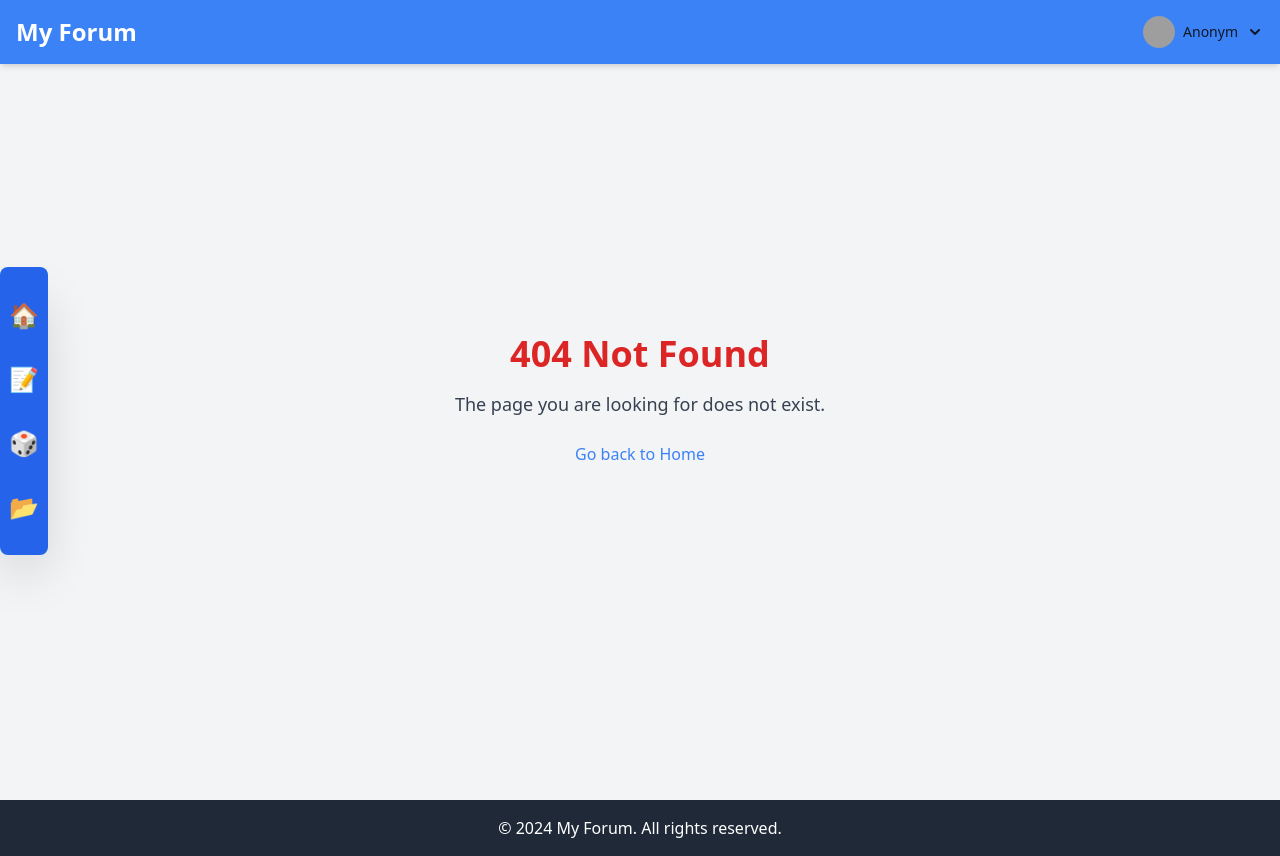
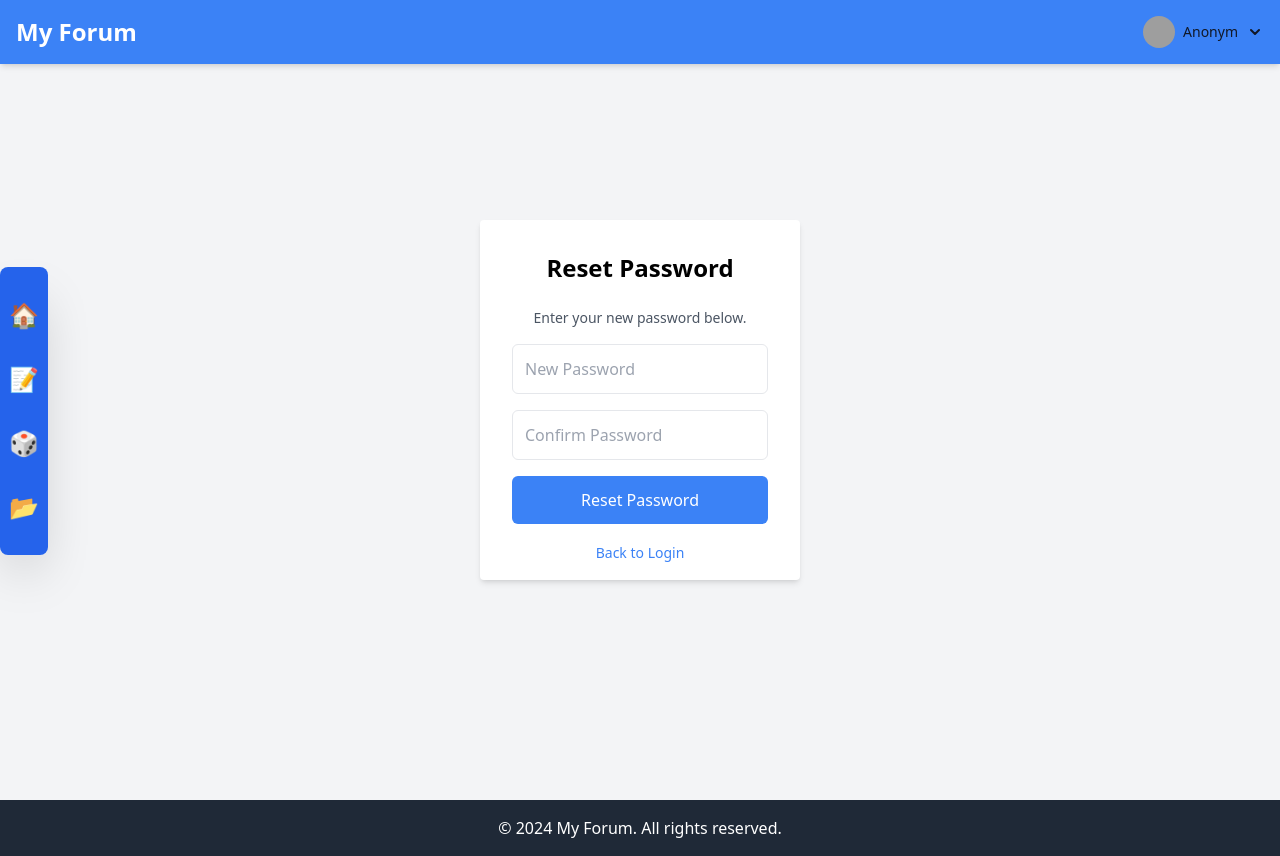
Before and after one commit to nikFinogenov/usofe-front, a React (Create React App) app: page /confirm-reset/1 in a window 1280 px wide. Before the commit this address had no page. Built offline with nearby package versions, Linux system fonts and the light colour scheme.

Commit message:
password forgot

```diff
--- a/src/App.jsx
+++ b/src/App.jsx
@@ -17,6 +17,8 @@ import LoadingSpinner from './components/LoadingSpinner';
 import Notification from './components/Notification';
 import Profile from './pages/Profile';
 import Settings from './pages/Settings'
+import ForgotPassword from './pages/ForgotPassord';
+import ConfirmResetPassword from './pages/ConfirmResetPassword';
 function ScrollToTop() {
     const { pathname } = useLocation();
 
@@ -52,6 +54,8 @@ function AppContent() {
                                     <Route path="/categories/:category_id/posts" element={<Category />} />
                                     <Route path="/profile" element={<Profile />} />
                                     <Route path="/settings" element={<Settings />} />
+                                    <Route path="/forgot-password" element={<ForgotPassword />} />
+                                    <Route path="/confirm-reset/:token" element={<ConfirmResetPassword />} />
                                     <Route path='*' element={<Error />} />
                                 </Routes>
                             </main>
--- /dev/null
+++ b/src/pages/ConfirmResetPassword.jsx
@@ -0,0 +1,91 @@
+import { useState, useContext } from 'react';
+import { useParams, useNavigate } from 'react-router-dom';
+import { NotifyContext } from '../context/NotifyContext';
+import LoadingSpinner from '../components/LoadingSpinner';
+import { passwordResetConfirm } from '../services/userService';
+
+function ConfirmResetPassword() {
+    const [newPassword, setNewPassword] = useState('');
+    const [confirmPassword, setConfirmPassword] = useState('');
+    const [errors, setErrors] = useState({});
+    const [serverError, setServerError] = useState('');
+    const [loading, setLoading] = useState(false);
+    const showNotification = useContext(NotifyContext);
+    const navigate = useNavigate();
+    const { token } = useParams();
+
+    const validate = () => {
+        const errors = {};
+        if (newPassword.length < 6) errors.newPassword = "Password must be at least 6 characters";
+        if (newPassword !== confirmPassword) errors.confirmPassword = "Passwords must match";
+        return errors;
+    };
+
+    const handleSubmit = async (e) => {
+        e.preventDefault();
+        setServerError('');
+        setLoading(true);
+
+        const validationErrors = validate();
+        setErrors(validationErrors);
+        if (Object.keys(validationErrors).length > 0) {
+            setLoading(false);
+            return;
+        }
+
+        try {
+            await passwordResetConfirm(token, newPassword);
+            showNotification('Your password has been reset successfully.', 'success');
+            navigate('/login');
+        } catch (error) {
+            setServerError(error.response?.data?.error || 'An error occurred while resetting your password.');
+        } finally {
+            setLoading(false);
+        }
+    };
+
+    return (
+        loading ? (<LoadingSpinner />) : (
+            <div className="flex items-center justify-center min-h-screen">
+                <div className="bg-white px-8 pt-8 pb-4 rounded shadow-md w-80">
+                    <h1 className="text-2xl font-semibold text-center mb-6">Reset Password</h1>
+                    <p className="text-sm text-gray-600 mb-4 text-center">
+                        Enter your new password below.
+                    </p>
+                    <form onSubmit={handleSubmit} className="flex flex-col">
+                        <div className="mb-4">
+                            <input
+                                type="password"
+                                value={newPassword}
+                                onChange={(e) => setNewPassword(e.target.value)}
+                                placeholder="New Password"
+                                className="p-3 border rounded-md focus:outline-none focus:ring-2 focus:ring-blue-500 w-full"
+                            />
+                            {errors.newPassword && <p className="text-red-500 text-sm mt-1">{errors.newPassword}</p>}
+                        </div>
+
+                        <div className="mb-4">
+                            <input
+                                type="password"
+                                value={confirmPassword}
+                                onChange={(e) => setConfirmPassword(e.target.value)}
+                                placeholder="Confirm Password"
+                                className="p-3 border rounded-md focus:outline-none focus:ring-2 focus:ring-blue-500 w-full"
+                            />
+                            {errors.confirmPassword && <p className="text-red-500 text-sm mt-1">{errors.confirmPassword}</p>}
+                        </div>
+
+                        <button type="submit" className="bg-blue-500 text-white p-3 rounded-md hover:bg-blue-600">
+                            Reset Password
+                        </button>
+                    </form>
+                    {serverError && <div className="bg-red-500 text-white p-3 rounded mt-5">{serverError}</div>}
+                    <div className="text-center mt-4">
+                        <a href="/login" className="text-sm text-blue-500 hover:underline">Back to Login</a>
+                    </div>
+                </div>
+            </div>
+        ));
+}
+
+export default ConfirmResetPassword;
--- /dev/null
+++ b/src/pages/ForgotPassord.jsx
@@ -0,0 +1,61 @@
+import { useState, useContext } from 'react';
+import { useNavigate } from 'react-router-dom';
+import { NotifyContext } from '../context/NotifyContext';
+import LoadingSpinner from '../components/LoadingSpinner';
+import { passwordReset } from '../services/userService';
+
+function ForgotPassword() {
+    const [email, setEmail] = useState('');
+    const [loading, setLoading] = useState(false);
+    const [serverError, setServerError] = useState('');
+    const showNotification = useContext(NotifyContext);
+    const navigate = useNavigate();
+
+    const handleSubmit = async (e) => {
+        e.preventDefault();
+        setServerError('');
+        setLoading(true);
+        try {
+            // Mock API call to request password reset
+            // await fakeApiRequestPasswordReset(email);
+            await passwordReset(email)
+            showNotification('Password reset instructions have been sent to your email.', 'success');
+            navigate('/login');
+        } catch (error) {
+            setServerError(error.response.data.error);
+            // showNotification(error.response.data.error, 'info');
+        } finally {
+            setLoading(false);
+        }
+    };
+
+    return (
+        loading ? (<LoadingSpinner />) : (
+            <div className="flex items-center justify-center min-h-screen">
+                <div className="bg-white px-8 pt-8 pb-4 rounded shadow-md w-80">
+                    <h1 className="text-2xl font-semibold text-center mb-2">Forgot Password</h1>
+                    <p className="text-sm text-gray-600 mb-4 text-center">
+                        Please enter the e-mail address you provided during registration.
+                    </p>
+                    <form onSubmit={handleSubmit} className="flex flex-col">
+                        <input
+                            type="email"
+                            value={email}
+                            onChange={(e) => setEmail(e.target.value)}
+                            placeholder="Email"
+                            className="p-3 mb-4 border rounded-md focus:outline-none focus:ring-2 focus:ring-blue-500"
+                        />
+                        <button type="submit" className="bg-blue-500 text-white p-3 rounded-md hover:bg-blue-600">
+                            Reset Password
+                        </button>
+                    </form>
+                    {serverError && <div className="bg-red-500 text-white p-3 rounded mt-5">{serverError}</div>}
+                    <div className="text-center mt-4">
+                        <a href="/login" className="text-sm text-blue-500 hover:underline">Back to Login</a>
+                    </div>
+                </div>
+            </div>
+        ));
+}
+
+export default ForgotPassword;
--- a/src/pages/Login.jsx
+++ b/src/pages/Login.jsx
@@ -1,5 +1,3 @@
-// src/pages/LoginPage.jsx
-
 import { useState, useContext } from 'react';
 import { AuthContext } from '../context/AuthContext';
 import { useNavigate } from 'react-router-dom';
@@ -10,6 +8,7 @@ function Login() {
     const { login } = useContext(AuthContext);
     const [email, setEmail] = useState('');
     const [password, setPassword] = useState('');
+    // const [rememberMe, setRememberMe] = useState(false);
     const showNotification = useContext(NotifyContext);
     const [serverError, setServerError] = useState('');
     const [loading, setLoading] = useState(false);
@@ -26,17 +25,22 @@ function Login() {
                 navigate('/');
             }
         } catch (error) {
-            // console.log(error.response.data.error);
             setServerError(error.response.data.error);
         } finally {
             setLoading(false);
         }
     };
 
+    // useEffect(() => {
+    //     if(rememberMe)  {
+
+    //     }
+    // }, [rememberMe]);
+
     return (
         loading ? (<LoadingSpinner />) : (
         <div className="flex items-center justify-center min-h-screen">
-            <div className="bg-white p-8 rounded shadow-md w-80">
+            <div className="bg-white px-8 pt-8 pb-4 rounded shadow-md w-80">
                 <h1 className="text-2xl font-semibold text-center mb-6">Login</h1>
                 <form onSubmit={handleSubmit} className="flex flex-col">
                     <input
@@ -53,11 +57,26 @@ function Login() {
                         placeholder="Password"
                         className="p-3 mb-4 border rounded-md focus:outline-none focus:ring-2 focus:ring-blue-500"
                     />
+                    {/* <div className="flex items-center mb-4">
+                        <input
+                            type="checkbox"
+                            checked={rememberMe}
+                            onChange={(e) => setRememberMe(e.target.checked)}
+                            className="mr-2"
+                        />
+                        <span>Remember me</span>
+                    </div> */}
                     <button type="submit" className="bg-blue-500 text-white p-3 rounded-md hover:bg-blue-600">
                         Login
                     </button>
                 </form>
                 {serverError && <div className="bg-red-500 text-white p-3 rounded mt-5">{serverError}</div>}
+                <div className="text-right mb-2">
+                    <a href="/forgot-password" className=" text-xs text-blue-500 hover:underline">Forgot password?</a>
+                </div>
+                <div className="text-center">
+                    <a href="/register" className="text-sm text-blue-500 hover:underline">Don't have an account?</a>
+                </div>
             </div>
         </div>
     ));
--- a/src/pages/Register.jsx
+++ b/src/pages/Register.jsx
@@ -1,4 +1,3 @@
-// Register.js
 import { useState, useContext } from 'react';
 import { AuthContext } from '../context/AuthContext';
 import { NotifyContext } from '../context/NotifyContext';
@@ -40,9 +39,7 @@ function Register() {
             try {
                 const message = await register(email, username, fullName, password);
                 if (message) {
-                    // onNotification(message, 'info');  // Отправляем уведомление на главную страницу
                     showNotification(message, 'info');
-                    // showNotification(message, 'success');
                     navigate('/');
                 }
             } catch (error) {
@@ -58,7 +55,7 @@ function Register() {
     return (
         loading ? (<LoadingSpinner />) : (
             <div className="flex items-center justify-center min-h-screen bg-gray-100">
-                <div className="bg-white p-8 rounded shadow-md w-96">
+                <div className="bg-white px-8 pt-8 pb-4 rounded shadow-md w-96">
                     <h1 className="text-2xl font-semibold text-center mb-6">Register</h1>
 
                     <form onSubmit={handleSubmit} className="space-y-4">
@@ -84,6 +81,7 @@ function Register() {
                                 {errors.username && <p className="text-red-500 text-sm">{errors.username}</p>}
                             </div>
                         </div>
+                        <div className='mb-4'>
                             <input
                                 type="email"
                                 value={email}
@@ -92,7 +90,9 @@ function Register() {
                                 className="p-3 w-full border rounded-md focus:outline-none focus:ring-2 focus:ring-blue-500"
                             />
                             {errors.email && <p className="text-red-500 text-sm">{errors.email}</p>}
+                        </div>
 
+                        <div className='mb-4'>
                             <input
                                 type="password"
                                 value={password}
@@ -101,7 +101,9 @@ function Register() {
                                 className="p-3 w-full border rounded-md focus:outline-none focus:ring-2 focus:ring-blue-500"
                             />
                             {errors.password && <p className="text-red-500 text-sm">{errors.password}</p>}
+                        </div>
 
+                        <div className='mb-4'>
                             <input
                                 type="password"
                                 value={confirmPassword}
@@ -110,14 +112,20 @@ function Register() {
                                 className="p-3 w-full border rounded-md focus:outline-none focus:ring-2 focus:ring-blue-500"
                             />
                             {errors.confirmPassword && <p className="text-red-500 text-sm">{errors.confirmPassword}</p>}
+                        </div>
+
 
                         <button type="submit" className="w-full bg-blue-500 text-white p-3 rounded-md hover:bg-blue-600">
                             Register
                         </button>
                     </form>
                     {serverError && <div className="bg-red-500 text-white p-3 rounded mt-5">{serverError}</div>}
+                    <div className="mt-4 text-center">
+                        <a href="/login" className="text-sm text-blue-500 hover:underline">Already have an account?</a>
                     </div>
-            </div>))
+                </div>
+            </div>
+        ))
 }
 
 export default Register;
--- a/src/services/userService.js
+++ b/src/services/userService.js
@@ -132,3 +132,21 @@ export const deleteAllComments = async (userId) => {
         throw error;
     }
 };
+
+export const passwordReset = async (email) => {
+    try {
+        const response = await axios.post(`${API_URL}/auth/password-reset`, { email });
+        return response.data;
+    } catch (error) {
+        throw error;
+    }
+};
+
+export const passwordResetConfirm = async (confirmToken, newPassword) => {
+    try {
+        const response = await axios.post(`${API_URL}/auth/password-reset/${confirmToken}`, { newPassword });
+        return response.data;
+    } catch (error) {
+        throw error;
+    }
+};
```
Lines whose indentation alone changed are shown as unchanged.
